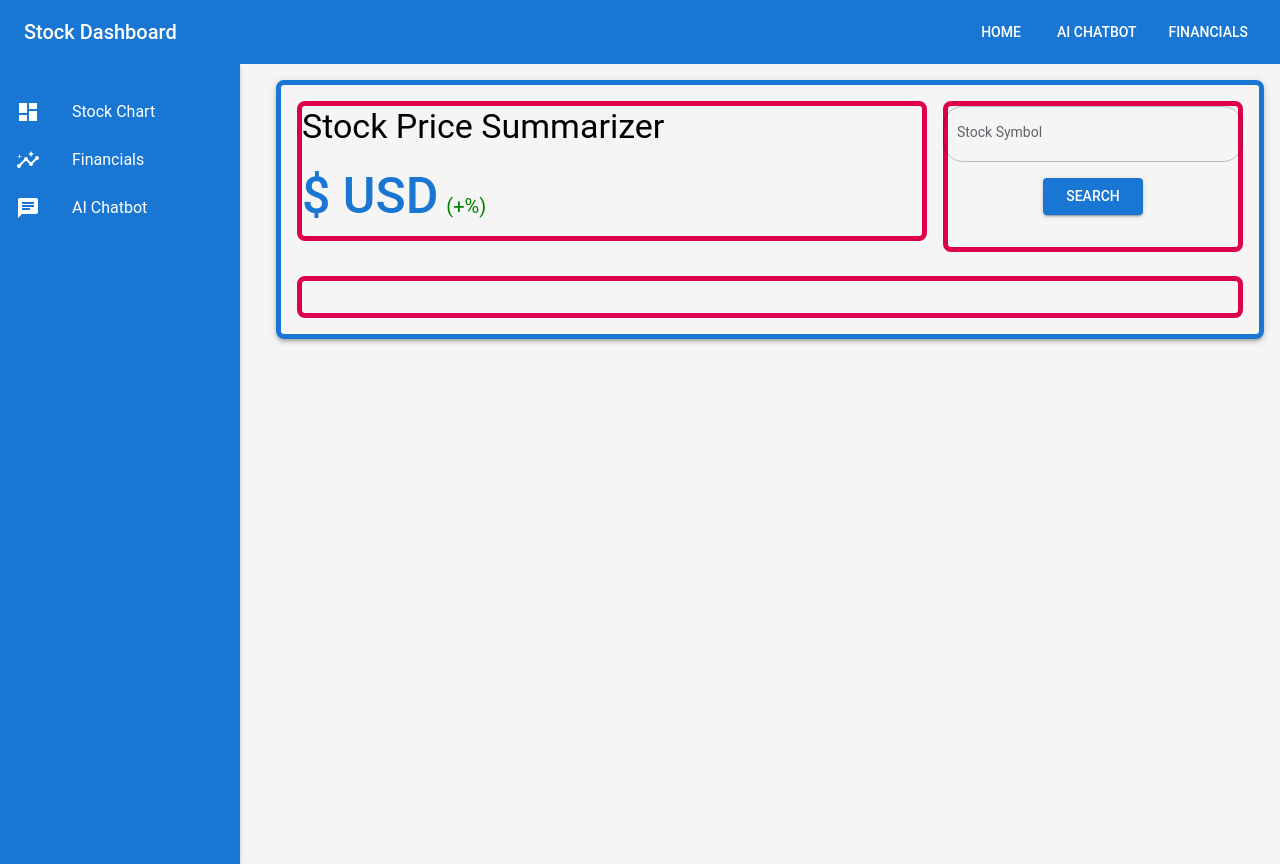
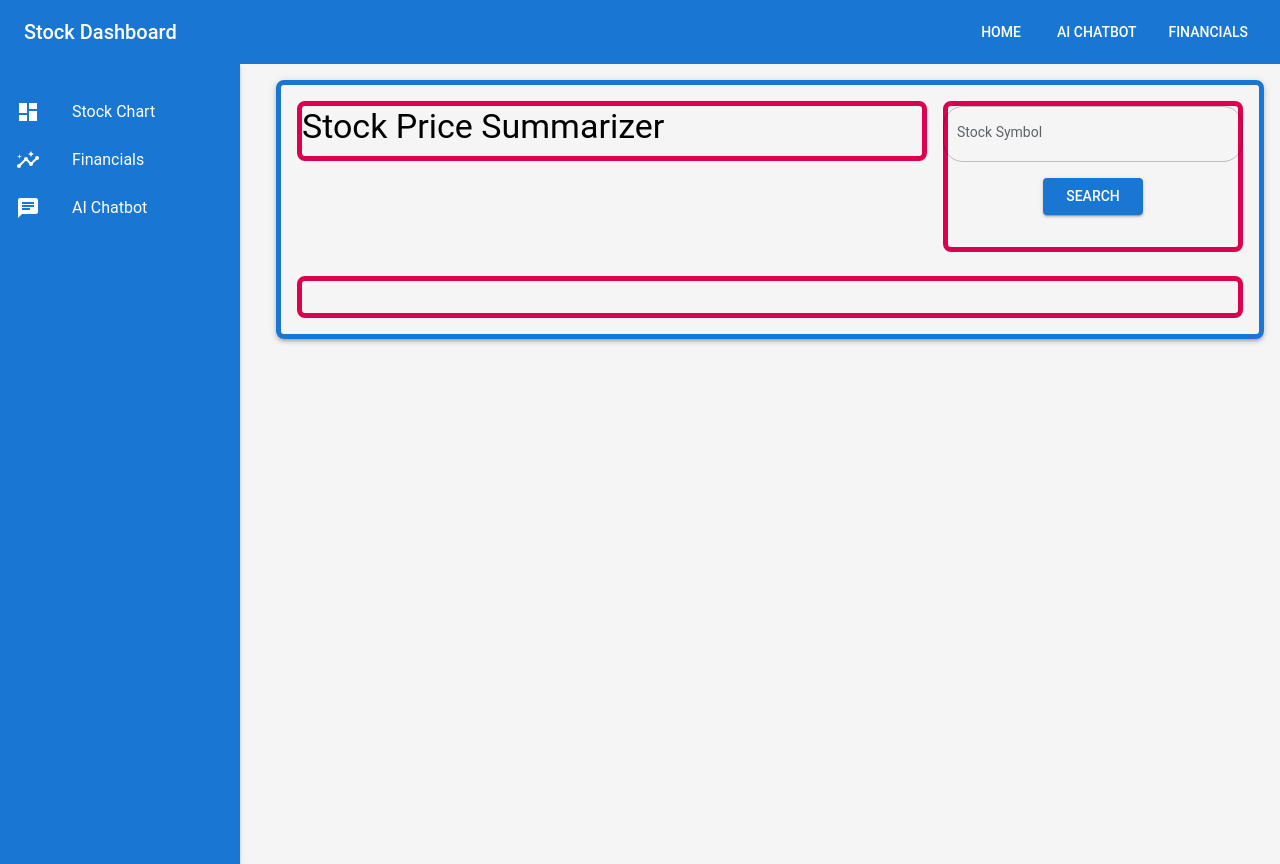
Before and after one commit to moezakbar/stock-summarizer, a React (Create React App) app: page / in a window 1280 px wide. Built offline with nearby package versions, Linux system fonts and the light colour scheme.

Commit message:
USD and percentage sign only now displays when stock is searched for

```diff
--- a/src/App.js
+++ b/src/App.js
@@ -158,7 +158,9 @@ function App() {
                         </Typography>
 
                         <Typography variant="h6" sx={{ color: 'primary.main', mt: 1, fontSize: 50, }}>
-                          ${currentPrice?.toFixed(2)} USD
+                          {currentPrice ? (
+                            <>
+                              ${currentPrice.toFixed(2)} USD
                               <Typography
                                 variant="body1"
                                 sx={{
@@ -170,6 +172,10 @@ function App() {
                               >
                                 ({currentPercentageChange >= 0 ? '+' : ''}{currentPercentageChange}%)
                               </Typography>
+                            </>
+                          ) : (
+                            ''
+                          )}
                         </Typography>
 
                       </Box>
```
Lines whose indentation alone changed are shown as unchanged.
